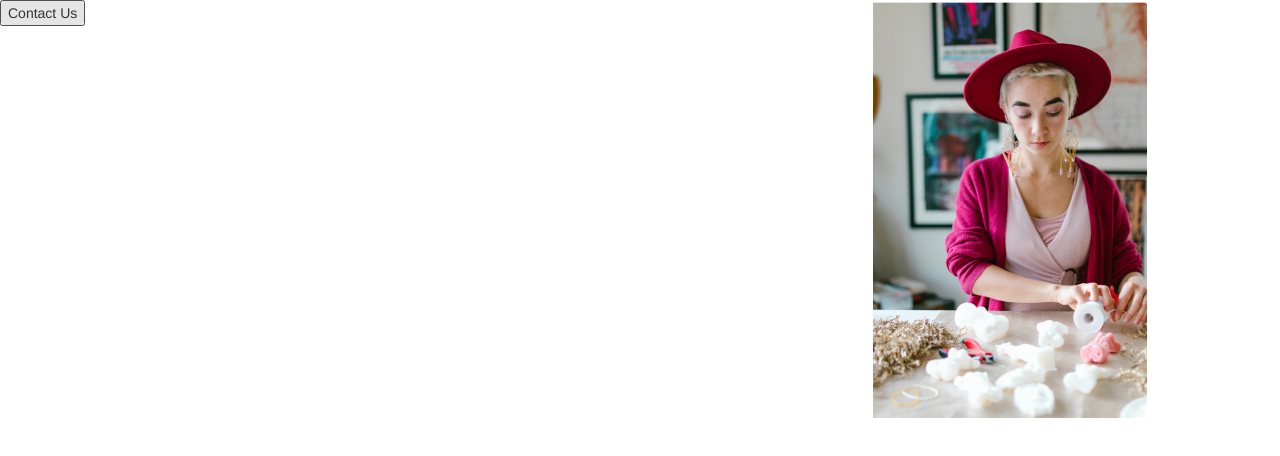
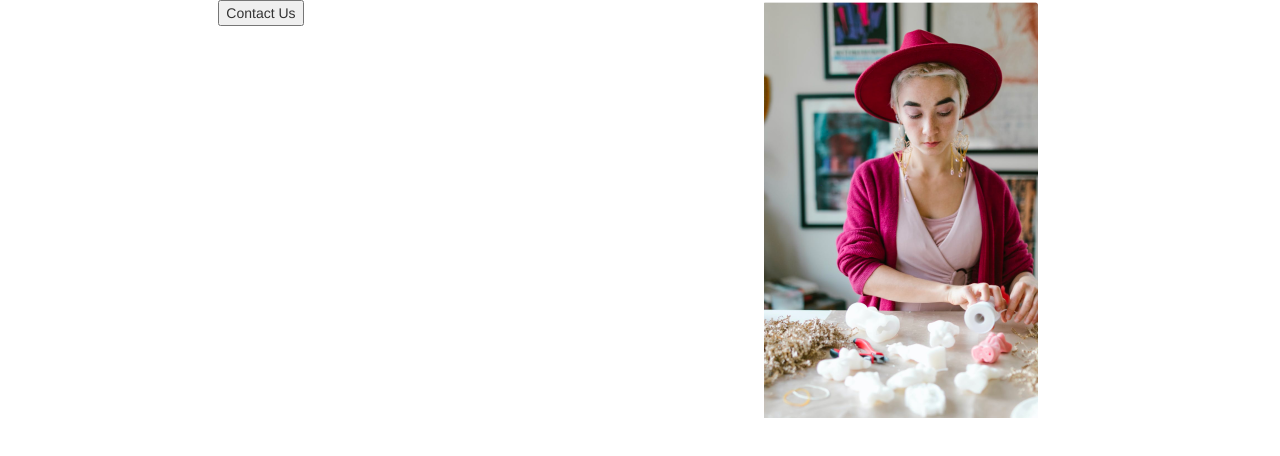
Before and after one commit to eramshk/eramshaikh, a plain HTML site: page index.html in a window 1280 px wide. Drawn offline with nearby package versions, Linux system fonts and the light colour scheme.

Commit message:
Update index.html

```diff
--- a/index.html
+++ b/index.html
@@ -24,7 +24,8 @@
 </head>
 <body>
 <div class="row">
-  <div class="col-lg-8 col-md-8 col-xs-12">
+  <div class="col-lg-2 col-md-2 col-xs-12"></div>
+  <div class="col-lg-5 col-md-5 col-xs-12">
 <button onclick="document.getElementById('popup').style.display='block'">Contact Us</button>
 
 <div id="popup" class="popup">
@@ -32,9 +33,9 @@
   <p>This is a pop-up content!</p>
 </div>
   </div>
-  <div class="col-lg-4 col-md-4 col-xs-12">
+  <div class="col-lg-3 col-md-3 col-xs-12">
     <img src="Capture.PNG" alt="Description of Image">
-    </div>
+    </div> <div class="col-lg-2 col-md-2 col-xs-12"></div>
 </div>
 </body>
 </html>
```
